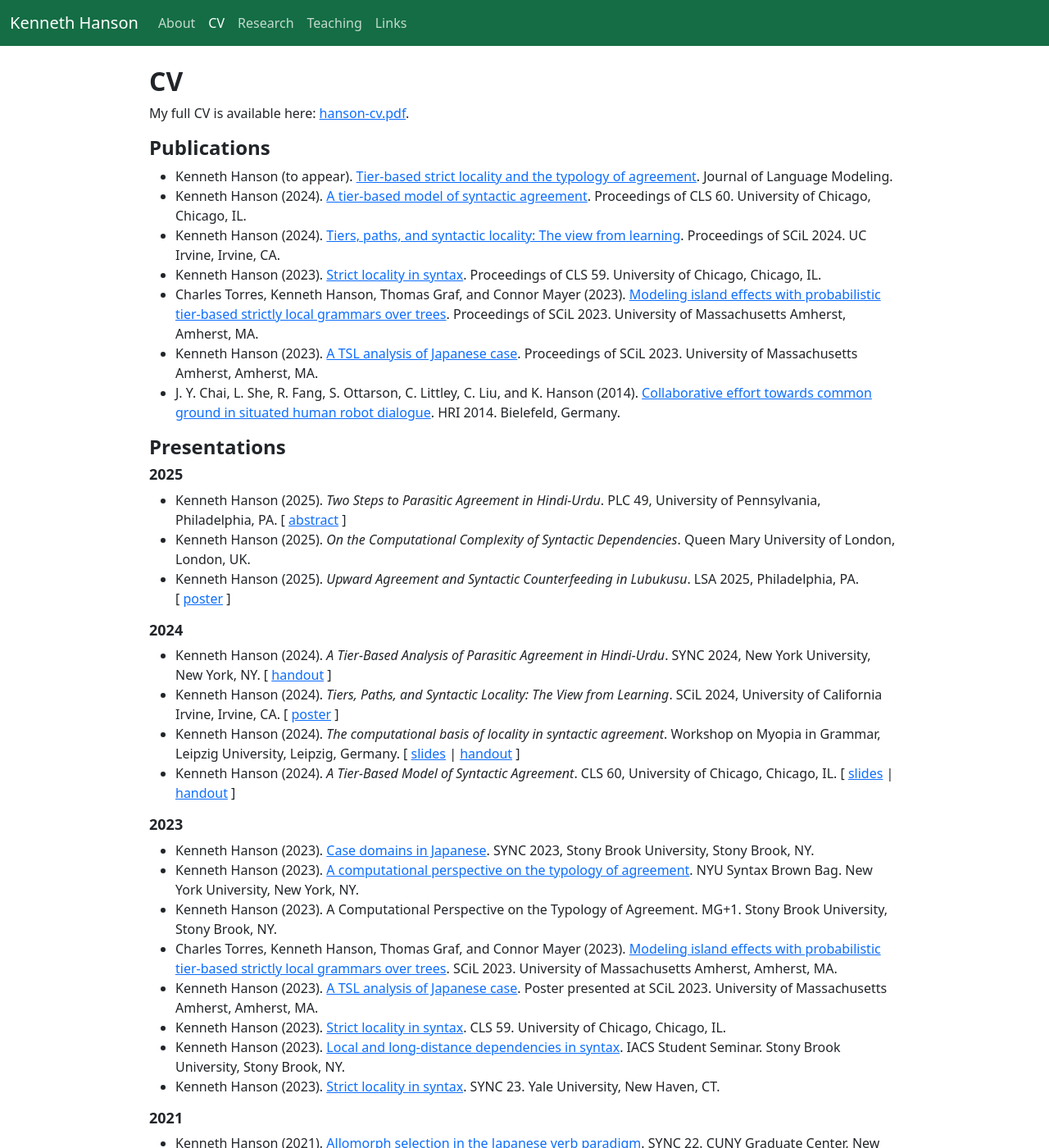
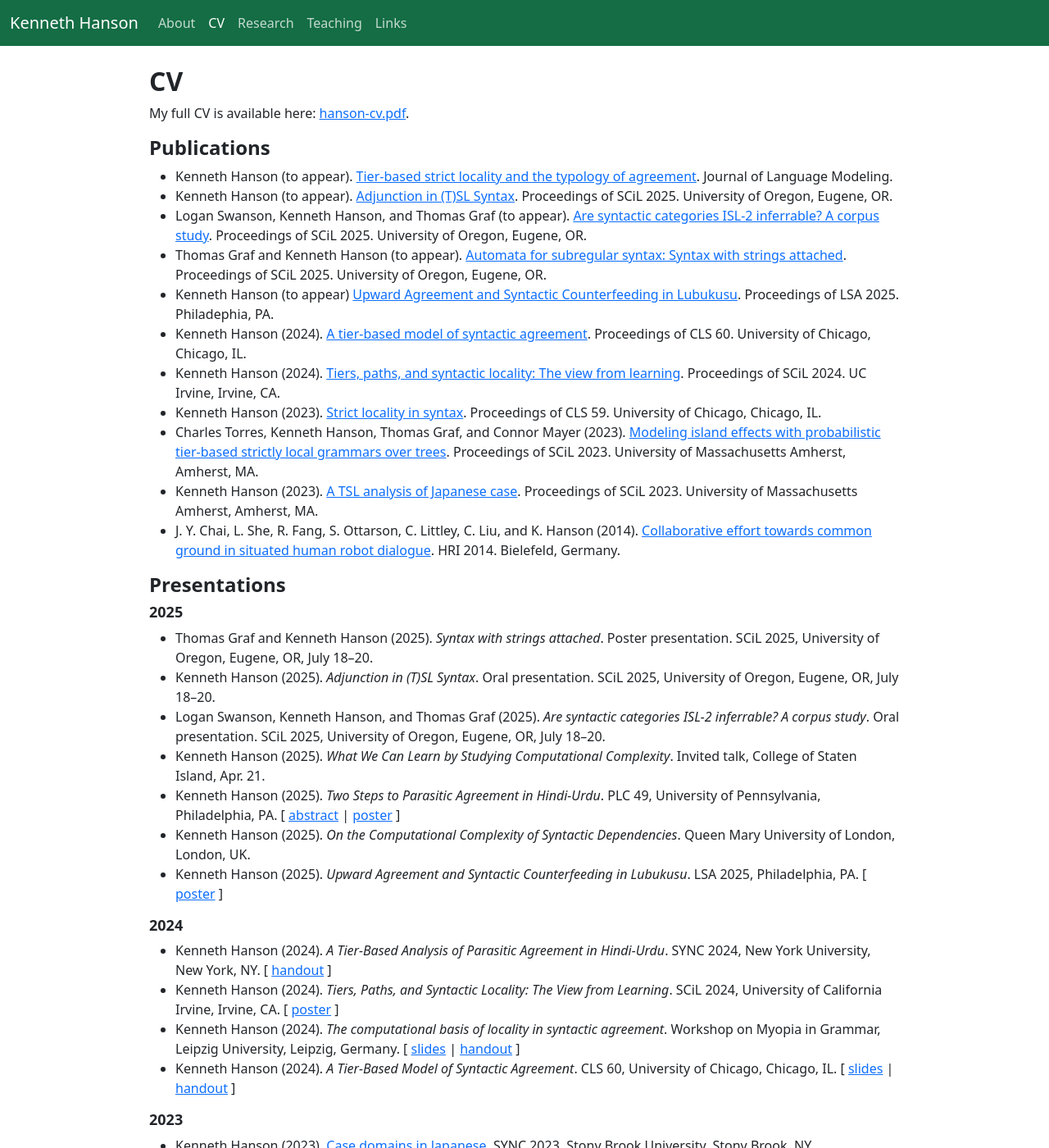
Before and after one commit to khanson679/khanson679.github.io, a Jekyll site: the page built from cv.md, in a window 1280 px wide and 1400 px high. Shown: the whole window at 82% size. Built offline with Jekyll 4.4.1, drawn with Linux system fonts in a browser that asks for light colours.

Commit message:
Update HTML CV.

```diff
--- a/cv.md
+++ b/cv.md
@@ -14,6 +14,10 @@ My full CV is available here: [hanson-cv.pdf](/files/hanson-cv.pdf).
 ## Publications
 
 * Kenneth Hanson (to appear). [Tier-based strict locality and the typology of agreement](/files/hanson-jlm-tsl-agreement-preprint.pdf). Journal of Language Modeling.
+* Kenneth Hanson (to appear). [Adjunction in (T)SL Syntax](/files/hanson-2025-adjunction.pdf). Proceedings of SCiL 2025. University of Oregon, Eugene, OR.
+* Logan Swanson, Kenneth Hanson, and Thomas Graf (to appear). [Are syntactic categories ISL-2 inferrable? A corpus study](/files/swanson-etal-2025-categories.pdf). Proceedings of SCiL 2025. University of Oregon, Eugene, OR.
+* Thomas Graf and Kenneth Hanson (to appear). [Automata for subregular syntax: Syntax with strings attached](/files/graf-hanson-2025-automata.pdf). Proceedings of SCiL 2025. University of Oregon, Eugene, OR.
+* Kenneth Hanson (to appear) [Upward Agreement and Syntactic Counterfeeding in Lubukusu](/files/hanson-lsa2025-upward-agreement.pdf). Proceedings of LSA 2025. Philadephia, PA.
 * Kenneth Hanson (2024). [A tier-based model of syntactic agreement](/files/hanson-cls60-tier-based-agreement.pdf). Proceedings of CLS 60. University of Chicago, Chicago, IL.
 * Kenneth Hanson (2024). [Tiers, paths, and syntactic locality: The view from learning](/files/hanson-scil2024-tiers-paths-locality.pdf).  Proceedings of SCiL 2024. UC Irvine, Irvine, CA.
 * Kenneth Hanson (2023). [Strict locality in syntax](/files/hanson-cls59-sl-in-syntax.pdf). Proceedings of CLS 59. University of Chicago, Chicago, IL.
@@ -25,12 +29,15 @@ My full CV is available here: [hanson-cv.pdf](/files/hanson-cv.pdf).
 ## Presentations
 
 ### 2025
-
+* Thomas Graf and Kenneth Hanson (2025). *Syntax with strings attached*. Poster presentation. SCiL 2025, University of Oregon, Eugene, OR, July 18–20.
+* Kenneth Hanson (2025). *Adjunction in (T)SL Syntax*. Oral presentation. SCiL 2025, University of Oregon, Eugene, OR, July 18–20.
+* Logan Swanson, Kenneth Hanson, and Thomas Graf (2025). *Are syntactic categories ISL-2 inferrable? A corpus study*. Oral presentation. SCiL 2025, University of Oregon, Eugene, OR, July 18–20.
+* Kenneth Hanson (2025). *What We Can Learn by Studying Computational Complexity*. Invited talk, College of Staten Island, Apr. 21.
 * Kenneth Hanson (2025). *Two Steps to Parasitic Agreement in Hindi-Urdu*. PLC 49, University of Pennsylvania, Philadelphia, PA.
-  \[ [abstract](/files/hanson-plc49-abstract-deanon.pdf) \]
+  \[ [abstract](/files/hanson-plc49-abstract-deanon.pdf) | [poster](/files/hanson-plc49-poster.pdf) \]
 * Kenneth Hanson (2025). *On the Computational Complexity of Syntactic Dependencies*. Queen Mary University of London, London, UK.
 * Kenneth Hanson (2025). *Upward Agreement and Syntactic Counterfeeding in Lubukusu*. LSA 2025, Philadelphia, PA.
-  \[&nbsp;[poster](/files/hanson-lsa2025-poster-upward-agreement.pdf) \]
+  \[ [poster](/files/hanson-lsa2025-poster-upward-agreement.pdf) \]
 
 ### 2024
 
```
